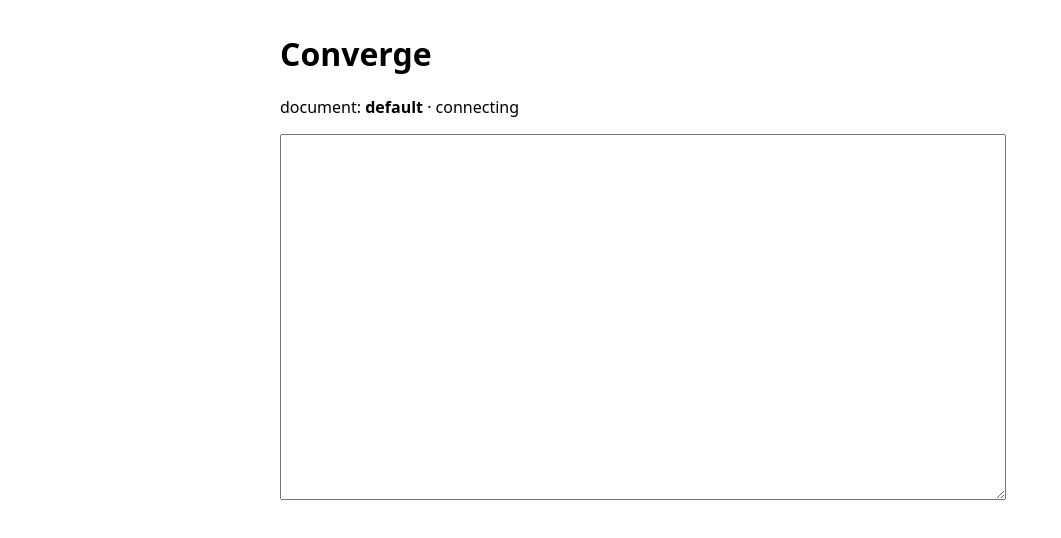
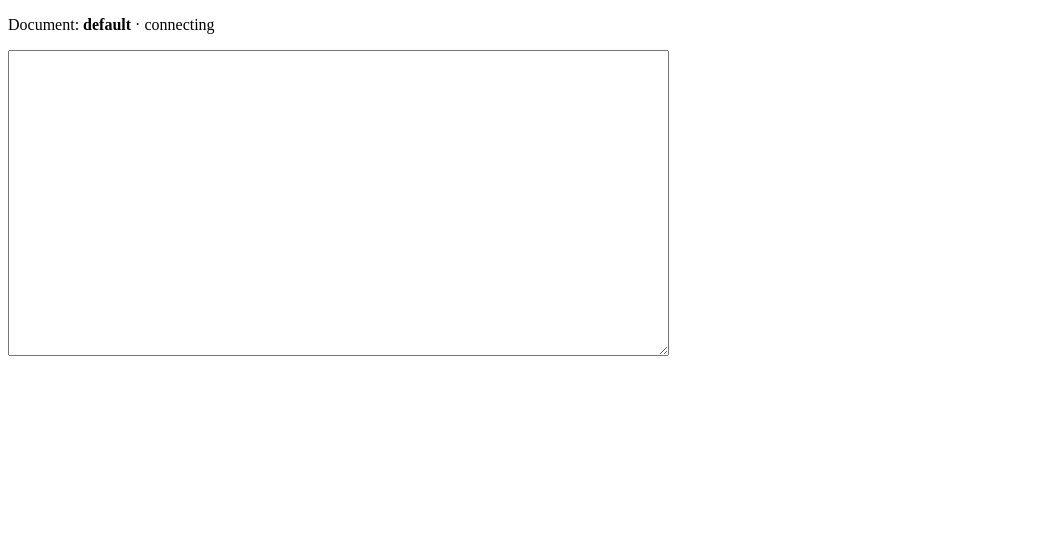
Before and after one commit to patilchirag2392/convergee, a React (Vite) app in the folder client/: page / in a window 1280 px wide. Shown: the top 538 px of the page, without its empty margins (0-1061 px from the left). Built offline with nearby package versions, Linux system fonts and the light colour scheme; no server answers.

Commit message:
Send operations from the textarea instead of whole text

```diff
--- a/client/src/App.tsx
+++ b/client/src/App.tsx
@@ -1,56 +1,96 @@
-import { useEffect, useRef, useState, type ChangeEvent } from "react";
+import { useEffect, useRef, useState } from "react";
+import { Doc, opFromJson, opToJson, type Op } from "./rga";
+import { diffText } from "./textDiff";
 
-const SERVER = "ws://localhost:8000/ws";
+const SERVER = "ws://localhost:8000";
 
-// localhost:5173/notes  ->  document "notes"
-const docId = window.location.pathname.slice(1) || "default";
+type Status = "connecting" | "live" | "disconnected";
+
+/** JS string units -> real characters. */
+function toChars(text: string, units: number): number {
+  return Array.from(text.slice(0, units)).length;
+}
+
+/** Real characters -> JS string units. */
+function toUnits(text: string, chars: number): number {
+  return Array.from(text).slice(0, chars).join("").length;
+}
+
+/** Apply ops from others, keeping this tab's cursor where it was. */
+function applyRemote(el: HTMLTextAreaElement, doc: Doc, ops: Op[]): void {
+  // Remember the cursor by the names of the characters to its left.
+  const startMark = doc.idBefore(toChars(el.value, el.selectionStart));
+  const endMark = doc.idBefore(toChars(el.value, el.selectionEnd));
+  for (const op of ops) doc.apply(op);
+  el.value = doc.text();
+  if (document.activeElement === el) {
+    el.setSelectionRange(
+      toUnits(el.value, doc.positionAfter(startMark)),
+      toUnits(el.value, doc.positionAfter(endMark)),
+    );
+  }
+}
 
 export default function App() {
-  const [text, setText] = useState("");
-  const [status, setStatus] = useState("connecting");
+  const textarea = useRef<HTMLTextAreaElement>(null);
+  const docRef = useRef<Doc | null>(null);
   const socketRef = useRef<WebSocket | null>(null);
+  const [status, setStatus] = useState<Status>("connecting");
+  const name = window.location.pathname.slice(1) || "default";
 
   useEffect(() => {
-    const socket = new WebSocket(`${SERVER}/${encodeURIComponent(docId)}`);
+    const doc = new Doc(crypto.randomUUID()); // fresh replica name every page load
+    const socket = new WebSocket(`${SERVER}/ws/${encodeURIComponent(name)}`);
+    docRef.current = doc;
     socketRef.current = socket;
 
-    socket.onopen = () => setStatus("connected");
-    socket.onclose = () => setStatus("disconnected");
     socket.onmessage = (event) => {
       const message = JSON.parse(event.data);
-      // Snapshot or update: either way, the server's text replaces ours.
-      setText(message.text);
+      if (message.type === "error") {
+        console.warn("server rejected an edit:", message.message);
+        return;
+      }
+      const el = textarea.current;
+      if (!el || (message.type !== "snapshot" && message.type !== "ops")) return;
+      applyRemote(el, doc, message.ops.map(opFromJson));
+      if (message.type === "snapshot") setStatus("live");
     };
+    socket.onclose = () => setStatus("disconnected");
 
     return () => {
-      // Unhook first, so this old socket can't change the page after it's gone.
-      socket.onopen = null;
+      // Detach first, so this old socket can't mark the new one as disconnected.
+      socket.onmessage = null;
       socket.onclose = null;
-      socket.onmessage = null;
       socket.close();
     };
-  }, []);
+  }, [name]);
 
-  function handleChange(event: ChangeEvent<HTMLTextAreaElement>) {
-    const newText = event.target.value;
-    setText(newText);
+  function handleInput(): void {
+    const el = textarea.current;
+    const doc = docRef.current;
     const socket = socketRef.current;
-    if (socket && socket.readyState === WebSocket.OPEN) {
-      socket.send(JSON.stringify({ text: newText }));
-    }
+    if (!el || !doc || !socket) return;
+
+    const edit = diffText(doc.text(), el.value, el.selectionEnd);
+    const ops: Op[] = [];
+    for (let k = 0; k < edit.deleteCount; k++) ops.push(doc.localDelete(edit.index));
+    edit.insert.forEach((char, k) => ops.push(doc.localInsert(edit.index + k, char)));
+
+    if (doc.text() !== el.value) console.error("doc and textarea disagree");
+    if (ops.length > 0) socket.send(JSON.stringify({ type: "ops", ops: ops.map(opToJson) }));
   }
 
   return (
-    <main style={{ maxWidth: 720, margin: "2rem auto", fontFamily: "system-ui" }}>
-      <h1>Converge</h1>
+    <main>
       <p>
-        document: <b>{docId}</b> · {status}
+        Document: <strong>{name}</strong> · {status}
       </p>
       <textarea
-        value={text}
-        onChange={handleChange}
+        ref={textarea}
+        onInput={handleInput}
+        readOnly={status !== "live"}
         rows={20}
-        style={{ width: "100%", fontSize: 16 }}
+        cols={80}
       />
     </main>
   );
```
